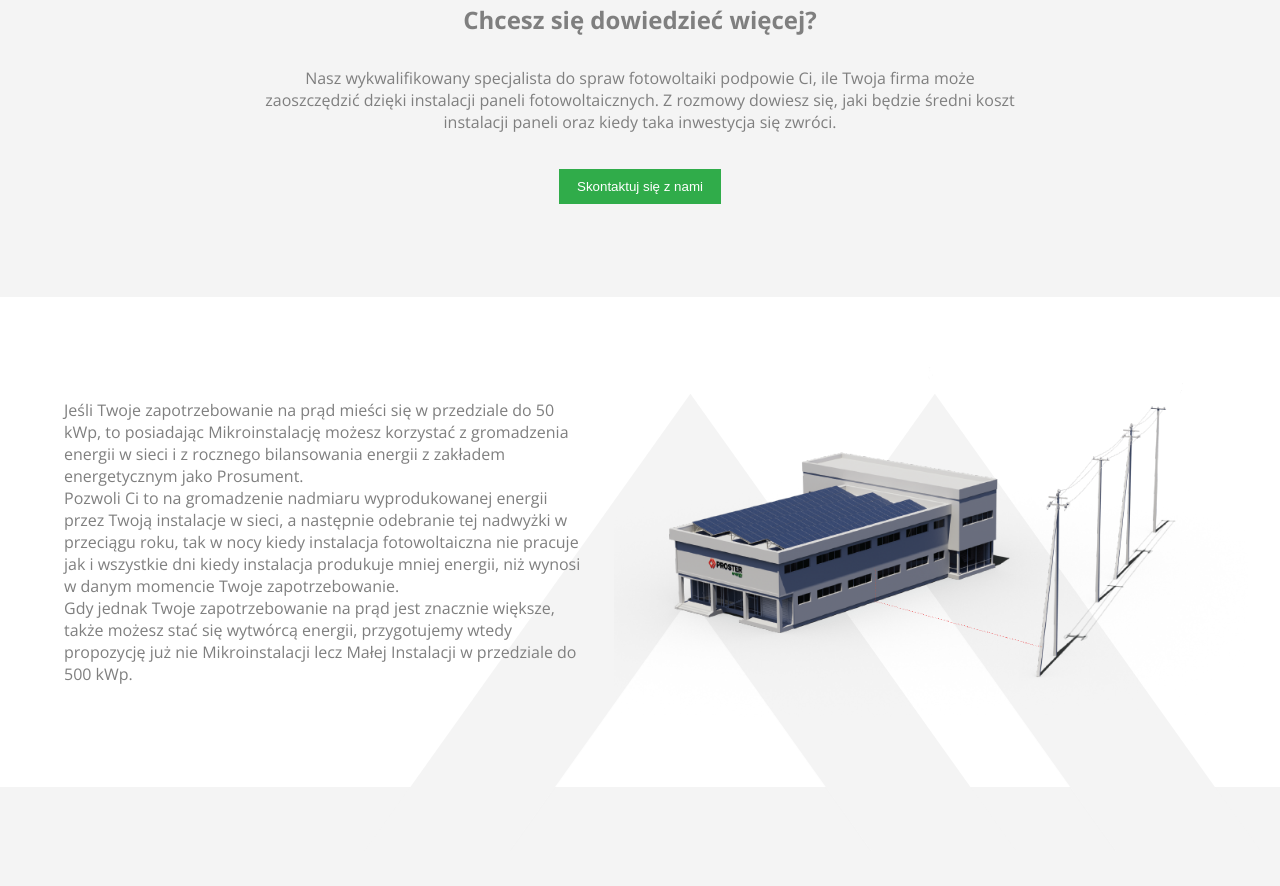
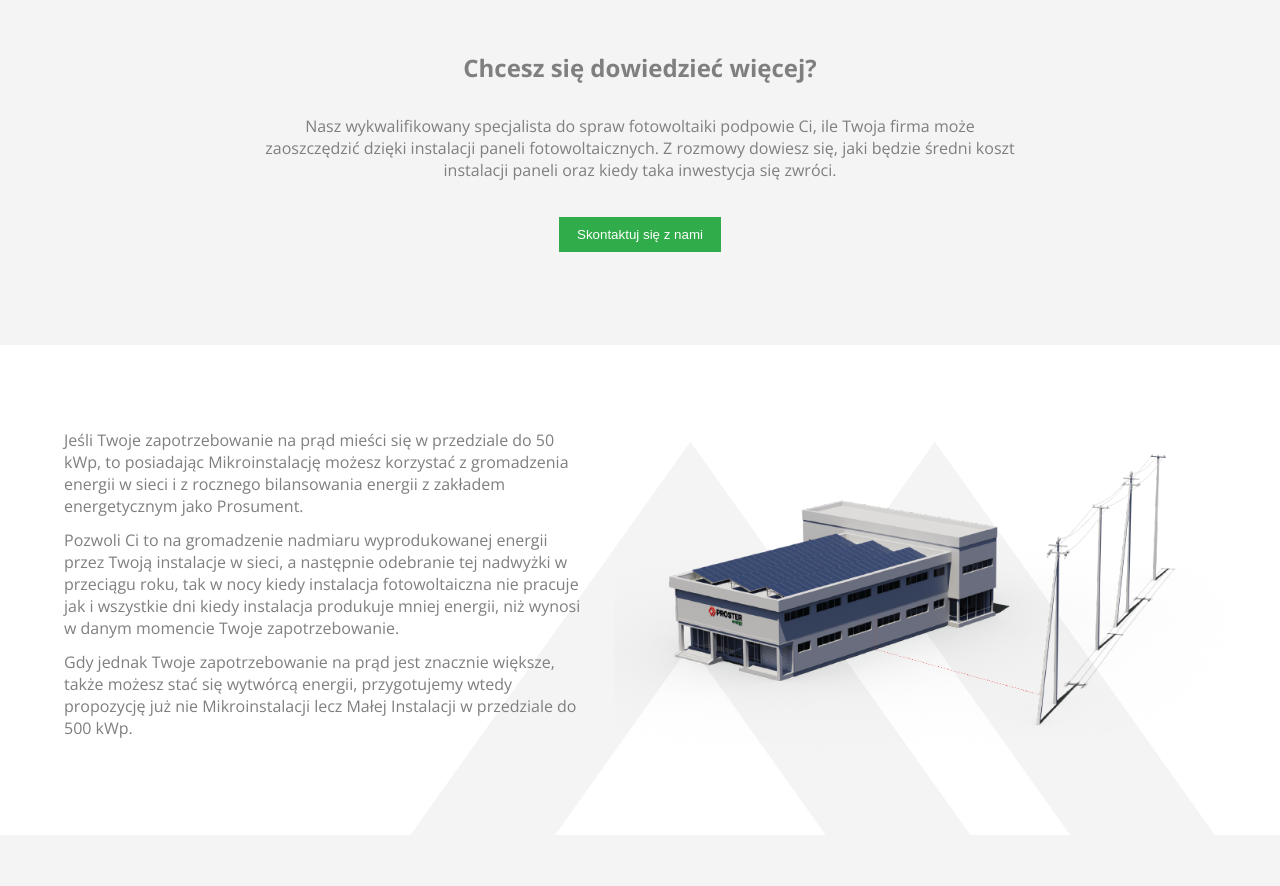
Before and after one commit to PawelKrawczyk96/proster, a Gatsby site: page /oferta in a window 1280 px wide. Shown: the part 1494-2380 px from the top of the page. Built offline with nearby package versions, Linux system fonts and the light colour scheme; Gatsby itself is replaced by a stand-in of ours.

Commit message:
change images and text

```diff
--- a/src/oferta.css
+++ b/src/oferta.css
@@ -48,6 +48,7 @@ span{
 
 .main-article-header p{
     font-size: 14px;
+    padding: 0 0 12px 0;
 }
 
 .main-article-info{
@@ -160,6 +161,12 @@ span{
     padding: 0 0 18px 0;
 }
 
+.about-text p{
+    padding: 0 0 12px 0;
+}
+
+
+
 @media (max-width: 1466px){
     .container{
         width:90%;
```
